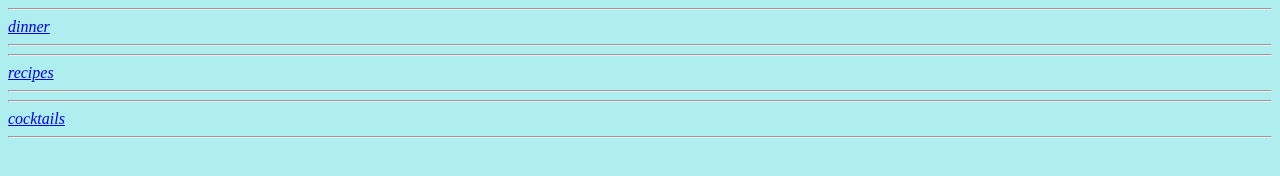
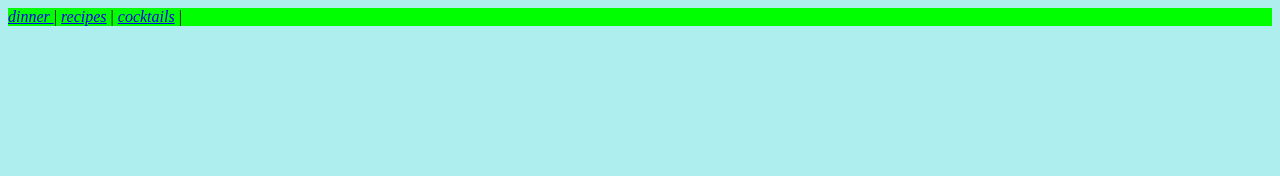
Before and after one commit to mohsen-bernaoui/odin-recipes, a plain HTML site: page index.html in a window 1280 px wide. Drawn offline with Linux system fonts and the light colour scheme.

Commit message:
adding header main and footer

```diff
--- a/index.html
+++ b/index.html
@@ -7,36 +7,45 @@
     <title>Document</title>
 </head>
 <body style="background-color:paleturquoise">
-    <header>
+    <header style="background-color:lime ;">
+        <nav>
 
-    <div>
-        <hr/>
-            <a href="./dinners/dinner.html"><em><div>dinner</div></em></a>
-        <hr/>
-    </div>
+            <a href="./dinners/dinner.html"><em>dinner </em></a> |
 
-    <div>
-        <hr/>
-            <a href="./recipes/recipes.html"><em><div>recipes</div></em></a>
-        <hr/>
-    </div>
+            <a href="./recipes/recipes.html"><em>recipes</em></a> |
 
-    <div>
-        <hr/>
-            <a href="./cocktails/cocktails.html"><em style="background-color: aquamarine;"><div>cocktails</div></em></a>
-        <hr/>
-    </div>
+            <a href="./cocktails/cocktails.html"><em>cocktails</em></a> |
 
+
+
+        </nav>
 
 
 
     </header>
 
-    <main>
+    <main style="background-color: mediumAquaMarine;">
+
+        <section>
+                <p></p>
+        </section>
+
+        <section>
+                <p></p>
+        </section>
+
+        <section>
+                <p></p>
+        </section>
+
+        <section>
+                <p></p>
+        </section>
 
     </main>
 
-    <footer>
+    <footer style="background-color:lightsteelblue ;">
+
 
     </footer>
 
```
